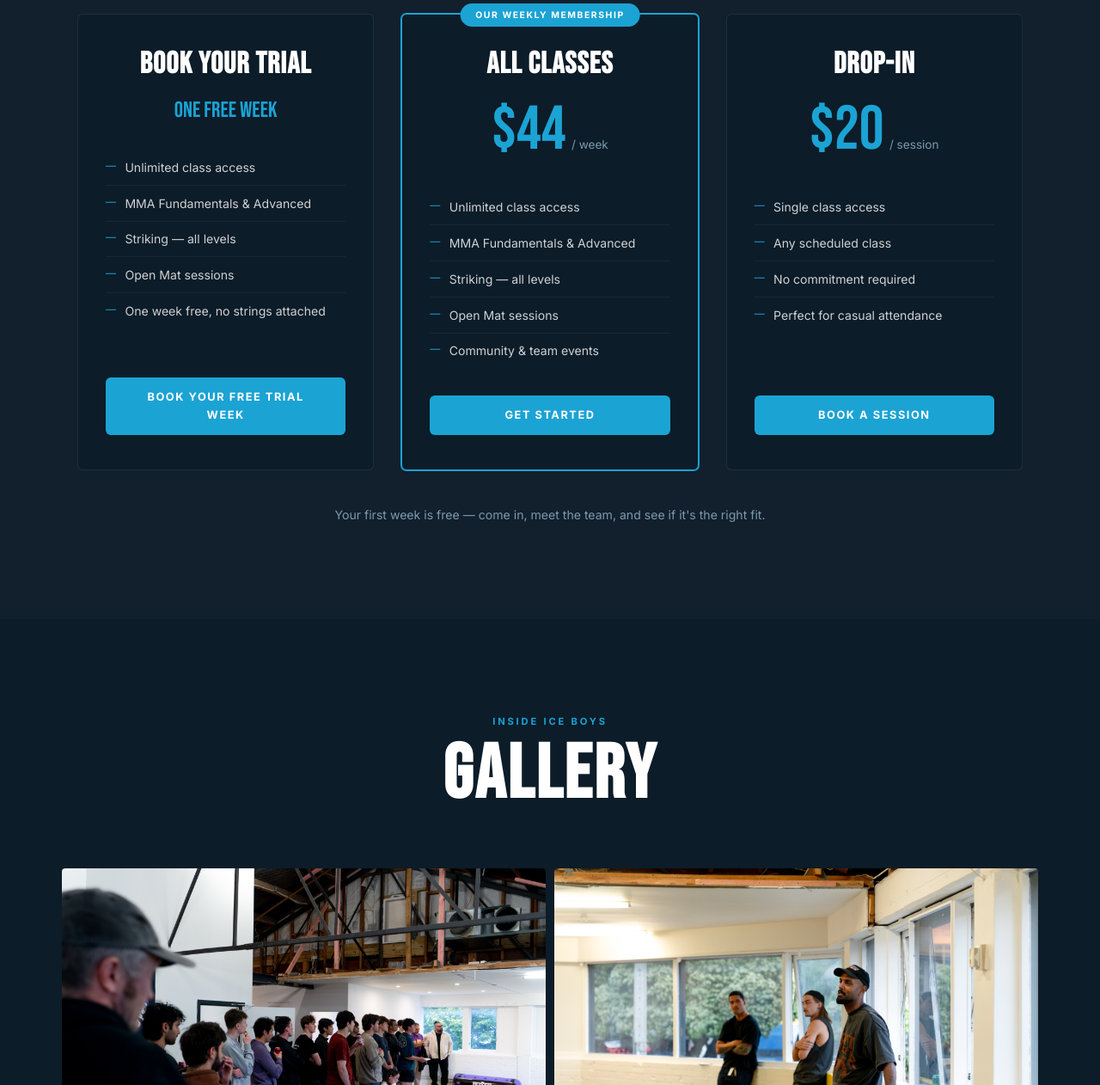
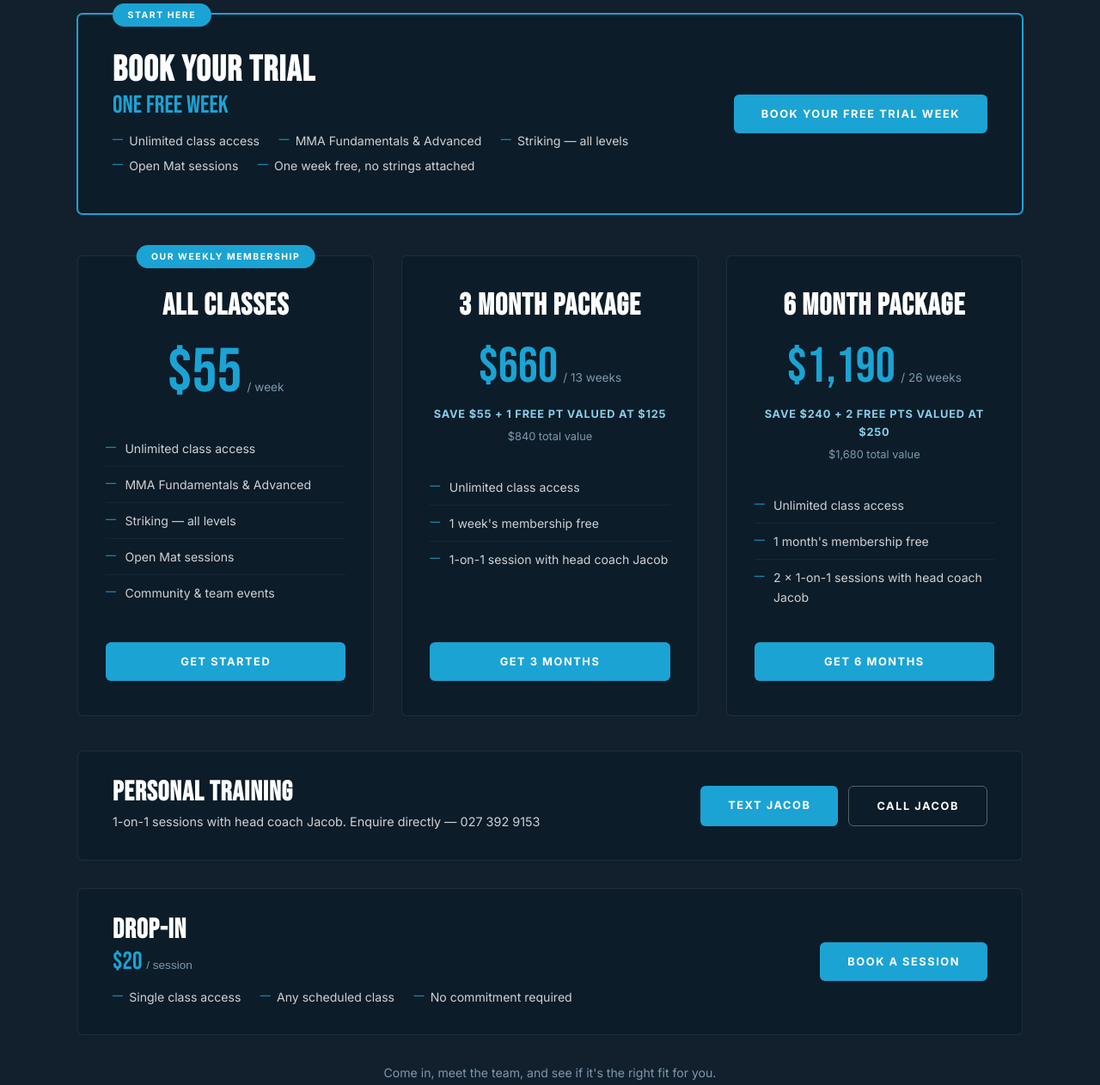
Before and after one commit to jakemataiti-dot/ICEBOYS, a plain HTML site: page iceboysmma/index.html in a window 1280 px wide. Shown: the part 4776-6038 px from the top of the page at 86% size. Drawn offline with Linux system fonts and the light colour scheme.

Commit message:
New pricing section: trial bar, $55 weekly, 3/6-month packages, PT and drop-in
Co-Authored-By: Claude Opus 5.5 <noreply@anthropic.com>
Claude-Session: https://claude.ai/code/session_01VDAcQaWJfwhEBc9CEMkafh

```diff
--- a/iceboysmma/index.html
+++ b/iceboysmma/index.html
@@ -270,28 +270,30 @@
         <span class="label">Join Us</span>
         <h2>Membership</h2>
       </div>
-      <div class="membership-grid reveal">
-
-        <div class="membership-card">
+      <!-- Free trial bar -->
+      <div class="membership-bar featured reveal">
+        <div class="badge">Start Here</div>
+        <div class="bar-info">
           <h3>Book Your Trial</h3>
-          <div class="price-row">
-            <span class="price" style="font-size:1.6rem;">One Free Week</span>
-          </div>
-          <ul class="features">
+          <span class="bar-price">One Free Week</span>
+          <ul class="bar-features">
             <li>Unlimited class access</li>
             <li>MMA Fundamentals &amp; Advanced</li>
             <li>Striking — all levels</li>
             <li>Open Mat sessions</li>
             <li>One week free, no strings attached</li>
           </ul>
-          <a href="https://docs.google.com/forms/d/1C3N4bbsMAw2u_BkRmxgNNV1_tYQAuOLvpm3XINcPSk8/viewform" target="_blank" rel="noopener" class="btn btn-primary">Book Your Free Trial Week</a>
         </div>
+        <a href="https://docs.google.com/forms/d/1C3N4bbsMAw2u_BkRmxgNNV1_tYQAuOLvpm3XINcPSk8/viewform" target="_blank" rel="noopener" class="btn btn-primary">Book Your Free Trial Week</a>
+      </div>
 
-        <div class="membership-card featured">
+      <div class="membership-grid reveal">
+
+        <div class="membership-card">
           <div class="badge">Our Weekly Membership</div>
           <h3>All Classes</h3>
           <div class="price-row">
-            <span class="price">$44</span>
+            <span class="price">$55</span>
             <span class="period">/ week</span>
           </div>
           <ul class="features">
@@ -301,26 +303,74 @@
             <li>Open Mat sessions</li>
             <li>Community &amp; team events</li>
           </ul>
-          <a href="https://buy.stripe.com/cNi14n73q5Mo2iR5CF7EQ00" target="_blank" rel="noopener" class="btn btn-primary">Get Started</a>
+          <a href="https://buy.stripe.com/5kQ3cvfzWcaMbTr6GJ7EQ01" target="_blank" rel="noopener" class="btn btn-primary">Get Started</a>
         </div>
 
         <div class="membership-card">
-          <h3>Drop-In</h3>
-          <div class="price-row">
-            <span class="price">$20</span>
-            <span class="period">/ session</span>
+          <h3>3 Month Package</h3>
+          <div class="price-row long">
+            <span class="price">$660</span>
+            <span class="period">/ 13 weeks</span>
+          </div>
+          <div class="save-row">
+            <span class="save">Save $55 + 1 free PT valued at $125</span>
+            <span class="value">$840 total value</span>
           </div>
           <ul class="features">
+            <li>Unlimited class access</li>
+            <li>1 week's membership free</li>
+            <li>1-on-1 session with head coach Jacob</li>
+          </ul>
+          <a href="https://buy.stripe.com/dRm5kD0F25Mo3mVaWZ7EQ02" target="_blank" rel="noopener" class="btn btn-primary">Get 3 Months</a>
+        </div>
+
+        <div class="membership-card">
+          <h3>6 Month Package</h3>
+          <div class="price-row long">
+            <span class="price">$1,190</span>
+            <span class="period">/ 26 weeks</span>
+          </div>
+          <div class="save-row">
+            <span class="save">Save $240 + 2 free PTs valued at $250</span>
+            <span class="value">$1,680 total value</span>
+          </div>
+          <ul class="features">
+            <li>Unlimited class access</li>
+            <li>1 month's membership free</li>
+            <li>2 × 1-on-1 sessions with head coach Jacob</li>
+          </ul>
+          <a href="https://buy.stripe.com/8x228r2Nab6Ie1z4yB7EQ03" target="_blank" rel="noopener" class="btn btn-primary">Get 6 Months</a>
+        </div>
+
+      </div>
+
+      <!-- Personal training bar -->
+      <div class="membership-bar reveal">
+        <div class="bar-info">
+          <h3>Personal Training</h3>
+          <p class="bar-text">1-on-1 sessions with head coach Jacob. Enquire directly — 027 392 9153</p>
+        </div>
+        <div class="bar-actions">
+          <a href="sms:0273929153" class="btn btn-primary">Text Jacob</a>
+          <a href="tel:0273929153" class="btn btn-ghost">Call Jacob</a>
+        </div>
+      </div>
+
+      <!-- Drop-in bar -->
+      <div class="membership-bar reveal">
+        <div class="bar-info">
+          <h3>Drop-In</h3>
+          <span class="bar-price">$20 <small>/ session</small></span>
+          <ul class="bar-features">
             <li>Single class access</li>
             <li>Any scheduled class</li>
             <li>No commitment required</li>
-            <li>Perfect for casual attendance</li>
           </ul>
-          <a href="sms:0273929153" class="btn btn-primary">Book a Session</a>
         </div>
+        <a href="sms:0273929153" class="btn btn-primary">Book a Session</a>
+      </div>
 
-      </div>
-      <p class="membership-note reveal">Your first week is free — come in, meet the team, and see if it's the right fit.</p>
+      <p class="membership-note reveal">Come in, meet the team, and see if it's the right fit for you.</p>
     </div>
   </section>
 
--- a/iceboysmma/style.css
+++ b/iceboysmma/style.css
@@ -606,6 +606,112 @@ h1, h2, h3 {
   font-size: 0.88rem;
 }
 
+/* Full-width offer bars (trial, PT, drop-in) */
+.membership-bar {
+  position: relative;
+  max-width: 1100px;
+  margin: 0 auto 2rem;
+  background: var(--navy);
+  border: 1px solid var(--border);
+  border-radius: var(--radius);
+  padding: 2rem 2.5rem;
+  display: flex;
+  align-items: center;
+  justify-content: space-between;
+  gap: 2rem;
+  transition: transform 0.3s, box-shadow 0.3s;
+}
+.membership-bar:hover {
+  transform: translateY(-4px);
+  box-shadow: 0 12px 40px rgba(0,0,0,0.3);
+}
+.membership-bar.featured {
+  border-color: var(--blue);
+  box-shadow: 0 0 0 1px var(--blue);
+  padding: 2.75rem 2.5rem;
+  margin-bottom: 3rem;
+}
+.membership-bar.featured:hover {
+  box-shadow: 0 12px 40px var(--blue-glow), 0 0 0 1px var(--blue);
+}
+.membership-bar .badge {
+  left: 2.5rem;
+  transform: none;
+}
+.bar-info {
+  text-align: left;
+}
+.bar-info h3 {
+  font-size: 2rem;
+  margin-bottom: 0.4rem;
+}
+.membership-bar.featured .bar-info h3 {
+  font-size: 2.6rem;
+}
+.bar-price {
+  display: block;
+  font-family: 'Bebas Neue', sans-serif;
+  font-size: 1.8rem;
+  color: var(--blue);
+  line-height: 1;
+  margin-bottom: 0.9rem;
+}
+.bar-price small {
+  font-size: 0.85rem;
+  color: var(--muted);
+  font-family: sans-serif;
+}
+.bar-text {
+  font-size: 0.9rem;
+  color: rgba(255,255,255,0.8);
+}
+.bar-features {
+  list-style: none;
+  display: flex;
+  flex-wrap: wrap;
+  gap: 0.35rem 1.4rem;
+}
+.bar-features li {
+  position: relative;
+  padding-left: 1.2rem;
+  font-size: 0.88rem;
+  color: rgba(255,255,255,0.8);
+}
+.bar-features li::before {
+  content: '—';
+  position: absolute;
+  left: 0;
+  color: var(--blue);
+  font-size: 0.75rem;
+}
+.membership-bar .btn {
+  flex-shrink: 0;
+}
+.bar-actions {
+  display: flex;
+  gap: 0.75rem;
+  flex-shrink: 0;
+}
+
+/* Package savings line */
+.save-row {
+  margin: -1rem 0 1.75rem;
+  display: flex;
+  flex-direction: column;
+  gap: 0.3rem;
+}
+.save {
+  font-size: 0.8rem;
+  font-weight: 700;
+  letter-spacing: 0.06em;
+  text-transform: uppercase;
+  color: var(--blue-light);
+}
+.value {
+  font-size: 0.8rem;
+  color: var(--muted);
+}
+
 /* ── GALLERY ── */
 .gallery-opening {
   display: grid;
@@ -883,6 +989,21 @@ h1, h2, h3 {
     max-width: 380px;
   }
 
+  .membership-bar {
+    flex-direction: column;
+    text-align: center;
+    max-width: 380px;
+    padding: 2.25rem 1.75rem;
+  }
+  .membership-bar .badge {
+    left: 50%;
+    transform: translateX(-50%);
+  }
+  .bar-info { text-align: center; }
+  .bar-features { justify-content: center; }
+  .bar-actions { flex-direction: column; width: 100%; }
+  .membership-bar > .btn { width: 100%; }
+
   .gallery-grid {
     grid-template-columns: repeat(2, 1fr);
     grid-auto-rows: 180px;
@@ -905,3 +1026,7 @@ h1, h2, h3 {
   }
   .g-wide { grid-column: span 1; }
 }
+
+/* Package prices are longer than the weekly rate — keep them on one line */
+.membership-card .price-row { flex-wrap: wrap; }
+.membership-card .price-row.long .price { font-size: 3.6rem; }
```
